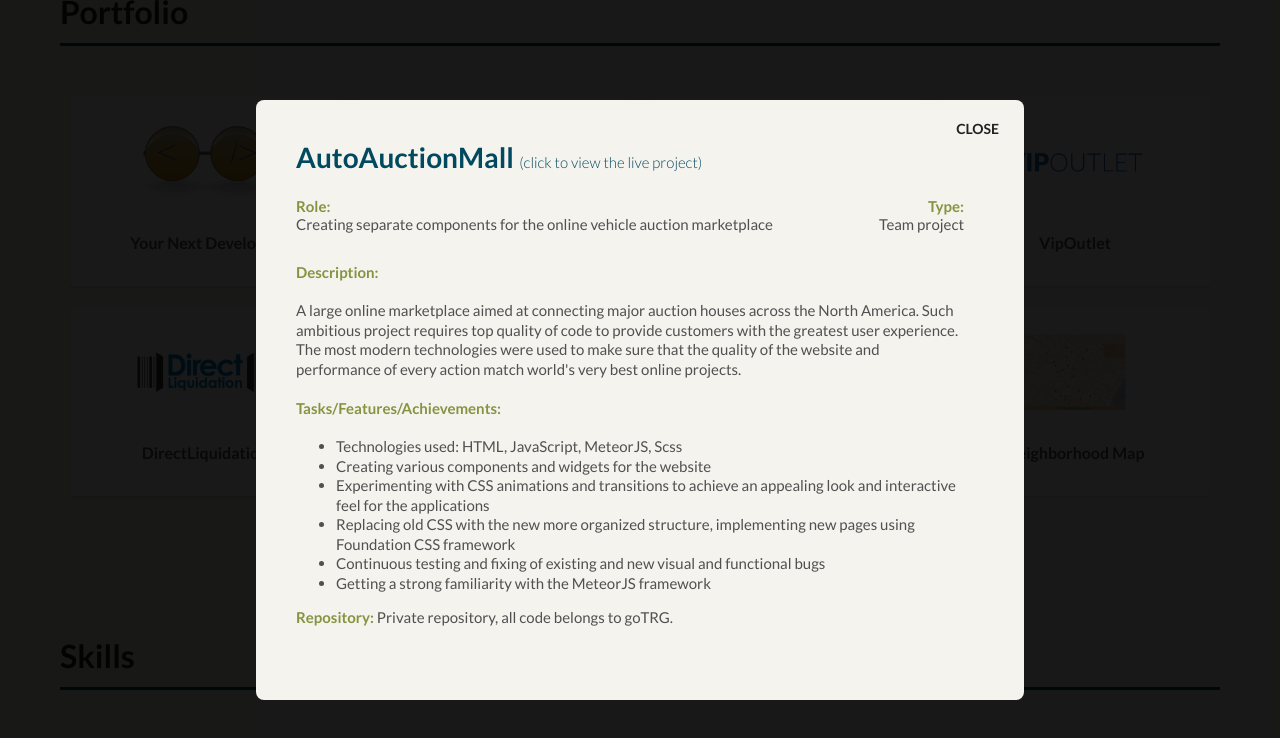
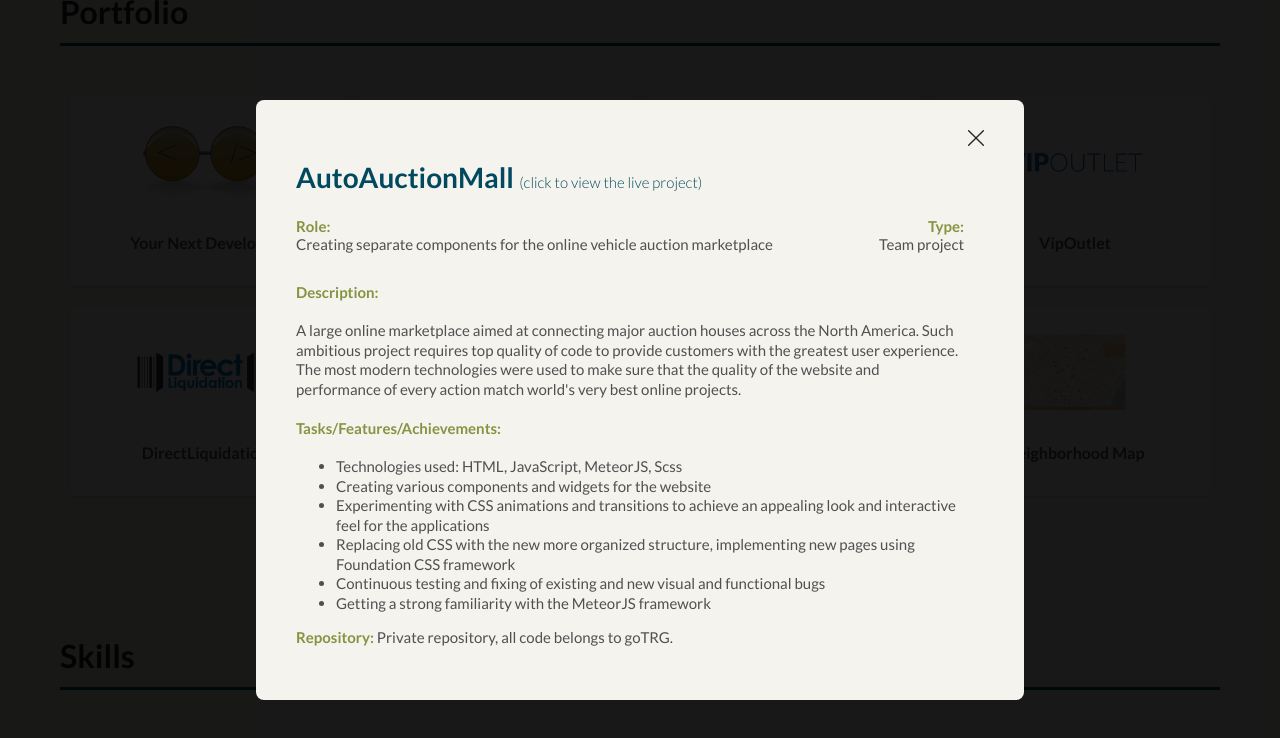
Before and after one commit to sergeyeremeev/mysite, a React (Create React App) app: page / in a window 1280 px wide. Both pictures are taken after a click on the element "AutoAuctionMall". Shown: the part 1752-2490 px from the top of the page. Built offline with nearby package versions, Linux system fonts and the light colour scheme.

Commit message:
change close button to cross icon in overlays, adjust padding for overlays to never overlap with close button

```diff
--- a/src/components/projects/project-active/project-active.js
+++ b/src/components/projects/project-active/project-active.js
@@ -3,6 +3,7 @@
 import styled from 'styled-components';
 import { Scrollbars } from 'react-custom-scrollbars';
 import ProjectContent from './project-active-details';
+import iconClose from '../../../assets/images/close.svg';
 import { ProjectOverlayCSS, ProjectContainer, ScrolledTextContainer, ProjectCloseBtn } from './style';
 
 const ProjectOverlay = styled.div`
@@ -36,7 +37,7 @@
             onClick={handleOverlayClose}
         >
             <ProjectContainer onClick={handleOverlayContentsClick}>
-                <ProjectCloseBtn onClick={handleOverlayClose}>Close</ProjectCloseBtn>
+                <ProjectCloseBtn onClick={handleOverlayClose}><img src={iconClose} alt="" /></ProjectCloseBtn>
                 <h2>
                     <a target="_blank" href={activeProject.url}>
                         {activeProject.name} <span>(click to view the live project)</span>
--- a/src/components/projects/project-active/style.js
+++ b/src/components/projects/project-active/style.js
@@ -31,7 +31,7 @@
   max-height: 600px;
   background: ${themeColors.beige};
   border-radius: 8px;
-  padding: 40px;
+  padding: 60px 40px 40px;
   overflow: hidden;
 
   h2 {
@@ -54,23 +54,28 @@
   }
 
   @media (max-width: 679px) {
-    padding: 20px;
+    padding: 40px 20px 20px;
   }
 `;
 
 export const ProjectCloseBtn = styled.div`
   position: absolute;
-  top: 20px;
-  right: 25px;
+  top: 30px;
+  right: 40px;
   color: ${themeColors.darkGray};
   cursor: pointer;
   font-size: 14px;
   text-transform: uppercase;
   font-weight: 700;
 
+  img {
+    width: 16px;
+    height: auto;
+  }
+
   @media (max-width: 679px) {
-    top: 10px;
-    right: 10px;
+    top: 20px;
+    right: 20px;
   }
 `;
 
```
Also changed, not shown: src/assets/images/close.svg (added).
